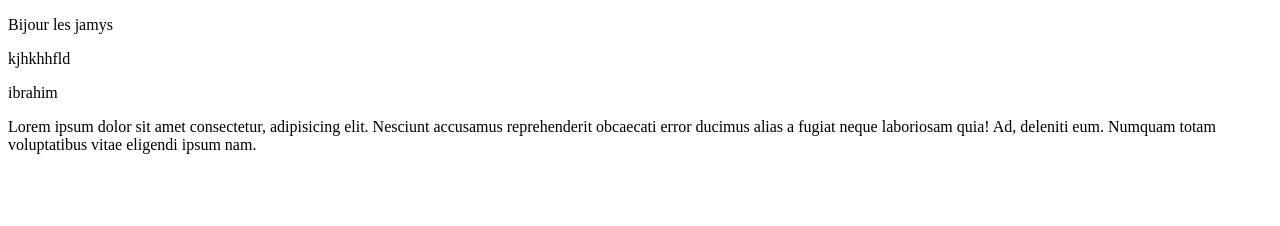
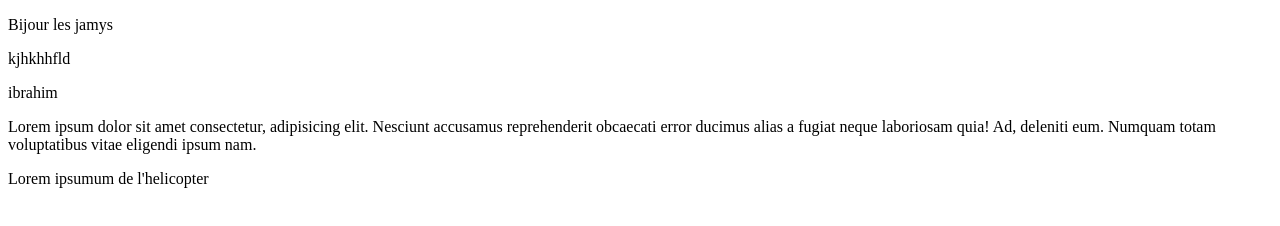
Before and after one commit to Fafnirr/test, a plain HTML site: page index.html in a window 1280 px wide. Drawn offline with Linux system fonts and the light colour scheme.

Commit message:
commition

```diff
--- a/index.html
+++ b/index.html
@@ -11,5 +11,6 @@
         kjhkhhfld
         <p>ibrahim</p>
         <p>Lorem ipsum dolor sit amet consectetur, adipisicing elit. Nesciunt accusamus reprehenderit obcaecati error ducimus alias a fugiat neque laboriosam quia! Ad, deleniti eum. Numquam totam voluptatibus vitae eligendi ipsum nam.</p>
+        <p>Lorem ipsumum de l'helicopter</p>
     </body>
 </html>
```
